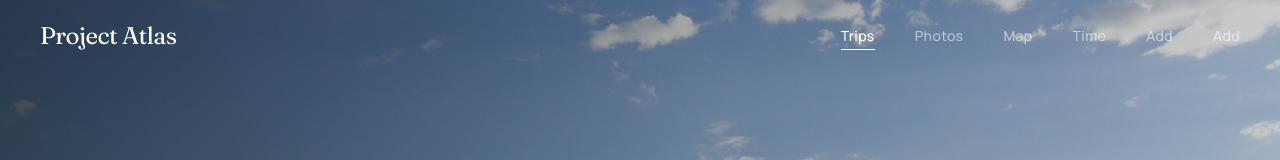
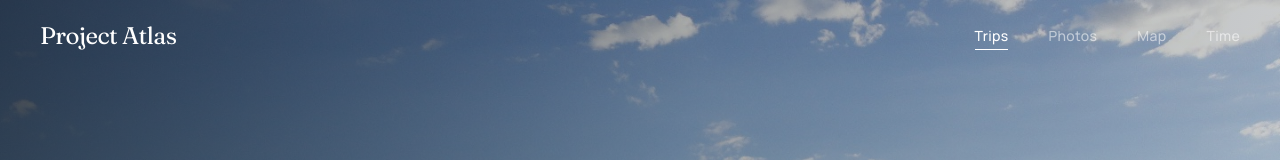
Before and after one commit to gracurdy/Crunch, a Next.js app in the folder web/: page / in a window 1280 px wide. Shown: the top 160 px of the page. Built offline with nearby package versions, Linux system fonts and the light colour scheme.

Commit message:
Remove legacy add link

```diff
--- a/web/src/components/SiteNav.tsx
+++ b/web/src/components/SiteNav.tsx
@@ -11,7 +11,6 @@ const links = [
   { href: "/photos", label: "Photos" },
   { href: "/map", label: "Map" },
   { href: "/time", label: "Time" },
-  { href: "/add", label: "Add" },
 ];
 
 export function SiteNav() {
@@ -79,12 +78,6 @@ export function SiteNav() {
               </Link>
             );
           })}
-          <a
-            href={`${process.env.NEXT_PUBLIC_BASE_PATH || ""}/classic/`}
-            className="opacity-55 transition-opacity hover:opacity-100"
-          >
-            Add
-          </a>
         </nav>
       </div>
     </motion.header>
```
